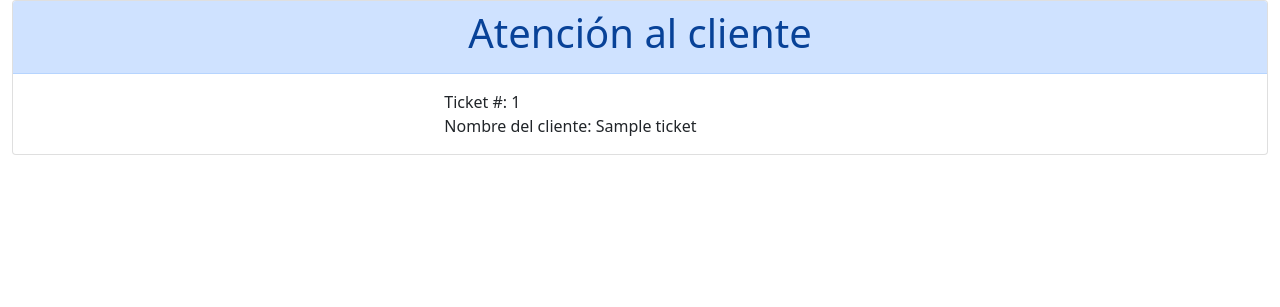
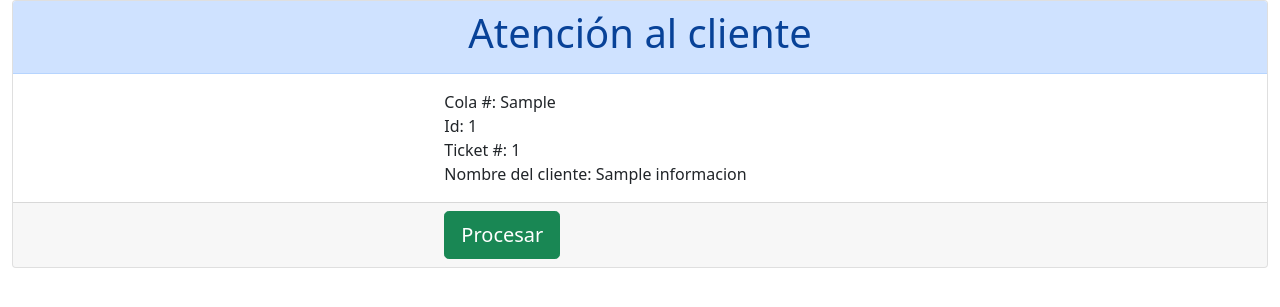
Before and after one commit to alfaCentauri/AtencionCliente, a Symfony app: template templates/atencion/index.html.twig in a window 1280 px wide. Shown: the top 307 px of the page. Run offline with Twig, Linux system fonts and the light colour scheme; the template is opened without the code that fills it: most values are stand-ins (such as "Sample title", 1, 10 or a date in 2020); some libraries are stand-ins or nearby versions.

Commit message:
Mejorando la atención de las colas.

```diff
--- a/templates/atencion/index.html.twig
+++ b/templates/atencion/index.html.twig
@@ -11,12 +11,29 @@
         <div class="card-body">
             <div class="row">
                 <div class="col-sm-12 offset-md-4 col-md-4" >
-                    Ticket #: {{ ticket.id }}
+                    Cola #: {{ informacion.numeroCola}}
                 </div>
             </div>
             <div class="row">
                 <div class="col-sm-12 offset-md-4 col-md-4" >
-                    Nombre del cliente: {{ ticket.nombre }}
+                    Id: {{ informacion.id }}
+                </div>
+            </div>
+            <div class="row">
+                <div class="col-sm-12 offset-md-4 col-md-4" >
+                    Ticket #: {{ informacion.idTicket }}
+                </div>
+            </div>
+            <div class="row">
+                <div class="col-sm-12 offset-md-4 col-md-4" >
+                    Nombre del cliente: {{ informacion.nombre }}
+                </div>
+            </div>
+        </div>
+        <div class="card-footer">
+            <div class="row">
+                <div class="col-sm-12 offset-md-4 col-md-4" >
+                    <a href="" id="botonProcesar" class="btn btn-success btn-lg">Procesar</a>
                 </div>
             </div>
         </div>
--- a/templates/default/index.html.twig
+++ b/templates/default/index.html.twig
@@ -30,7 +30,7 @@
                                 <thead>
                                 <tr>
                                     <th>#</th>
-                                    <th>Id</th>
+                                    <th>Id Ticket</th>
                                     <th>Nombre</th>
                                 </tr>
                                 </thead>
@@ -71,7 +71,7 @@
                                 <thead>
                                 <tr>
                                     <th>#</th>
-                                    <th>Id</th>
+                                    <th>Id Ticket</th>
                                     <th>Nombre</th>
                                 </tr>
                                 </thead>
```
Also changed, not shown: src/Controller/DefaultController.php (+25 -2 lines).
